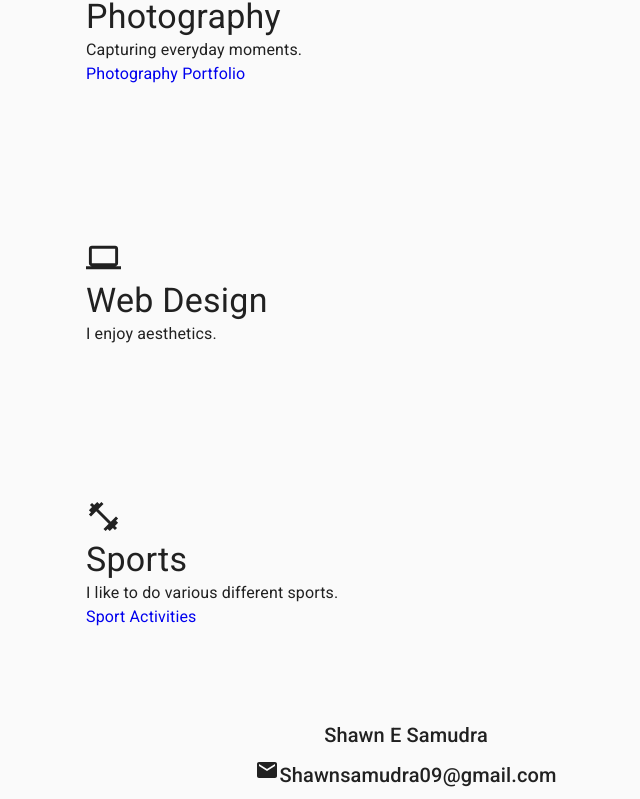
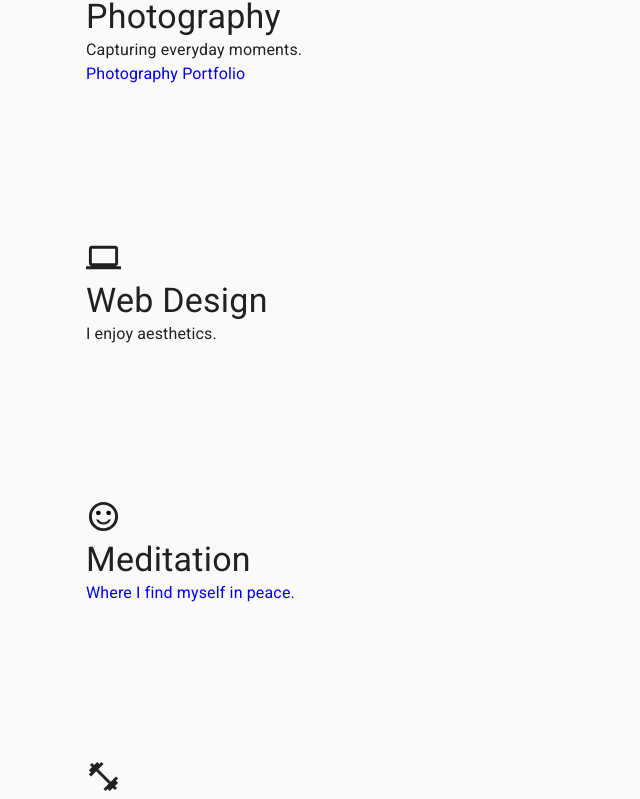
Before and after one commit to ElmoSamudra/portfolio, a React (Create React App) app: page /hobbies in a window 1280 px wide. Shown: the part 400-1199 px from the top of the page, without its empty margins (234-874 px from the left). Built offline with nearby package versions, Linux system fonts and the light colour scheme.

Commit message:
add hobby

```diff
--- a/src/pages/Hobbies.js
+++ b/src/pages/Hobbies.js
@@ -8,6 +8,7 @@ import Grid from "@material-ui/core/Grid";
 import PhotoCameraIcon from "@material-ui/icons/PhotoCamera";
 import FitnessCenterIcon from "@material-ui/icons/FitnessCenter";
 import ComputerIcon from "@material-ui/icons/Computer";
+import SentimentSatisfiedAltIcon from "@material-ui/icons/SentimentSatisfiedAlt";
 
 const useStyles = makeStyles((theme) => ({
   root: {},
@@ -51,10 +52,21 @@ export default function Hobbies() {
       </Grid>
 
       <Grid className={classes.body}>
-        {/* Web Dev */}
+        {/* Web Design */}
         <ComputerIcon fontSize="Large" />
         <Typography variant="h4">Web Design</Typography>
         <Typography variant="body1">I enjoy aesthetics.</Typography>
+      </Grid>
+
+      <Grid className={classes.body}>
+        {/* Meditation */}
+        <SentimentSatisfiedAltIcon fontSize="Large" />
+        <Typography variant="h4">Meditation</Typography>
+        <Typography variant="body1">
+          <Link color="info" href="https://naturalwayofliving.com/">
+            Where I find myself in peace.
+          </Link>
+        </Typography>
       </Grid>
 
       <Grid className={classes.body}>
```
